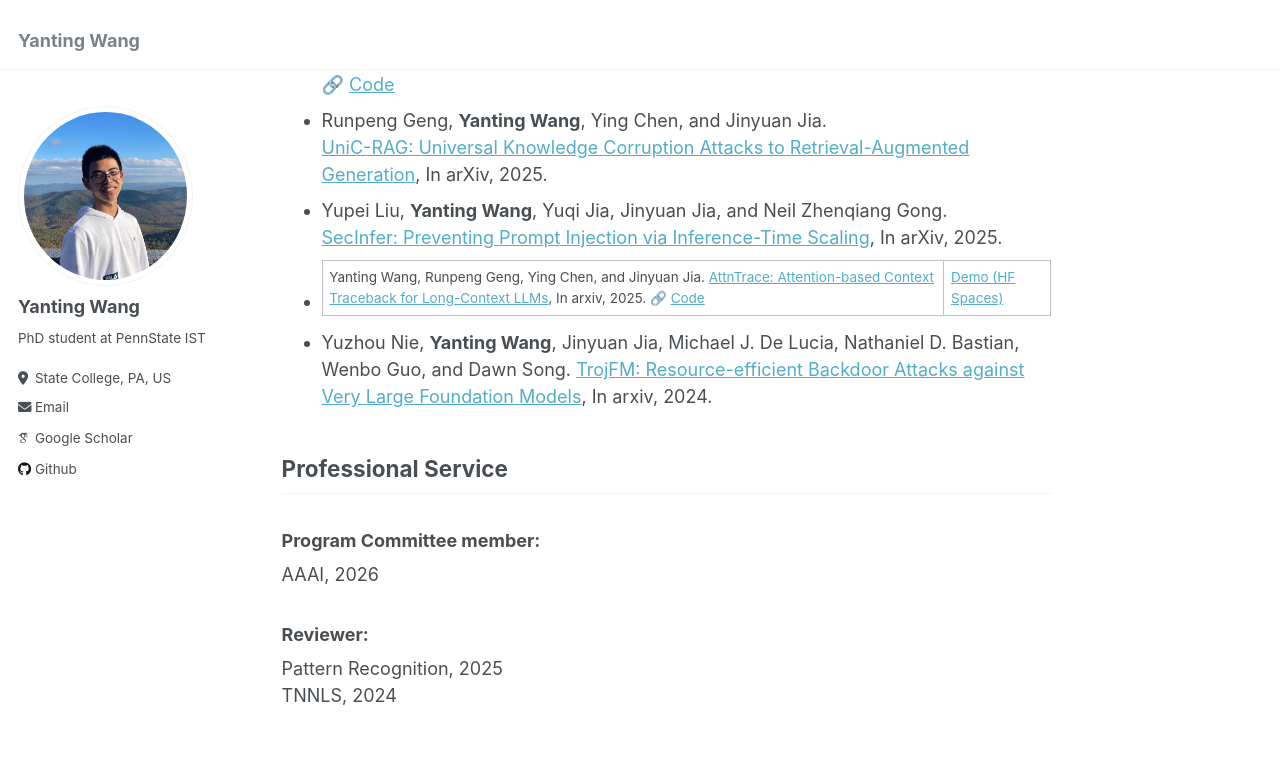
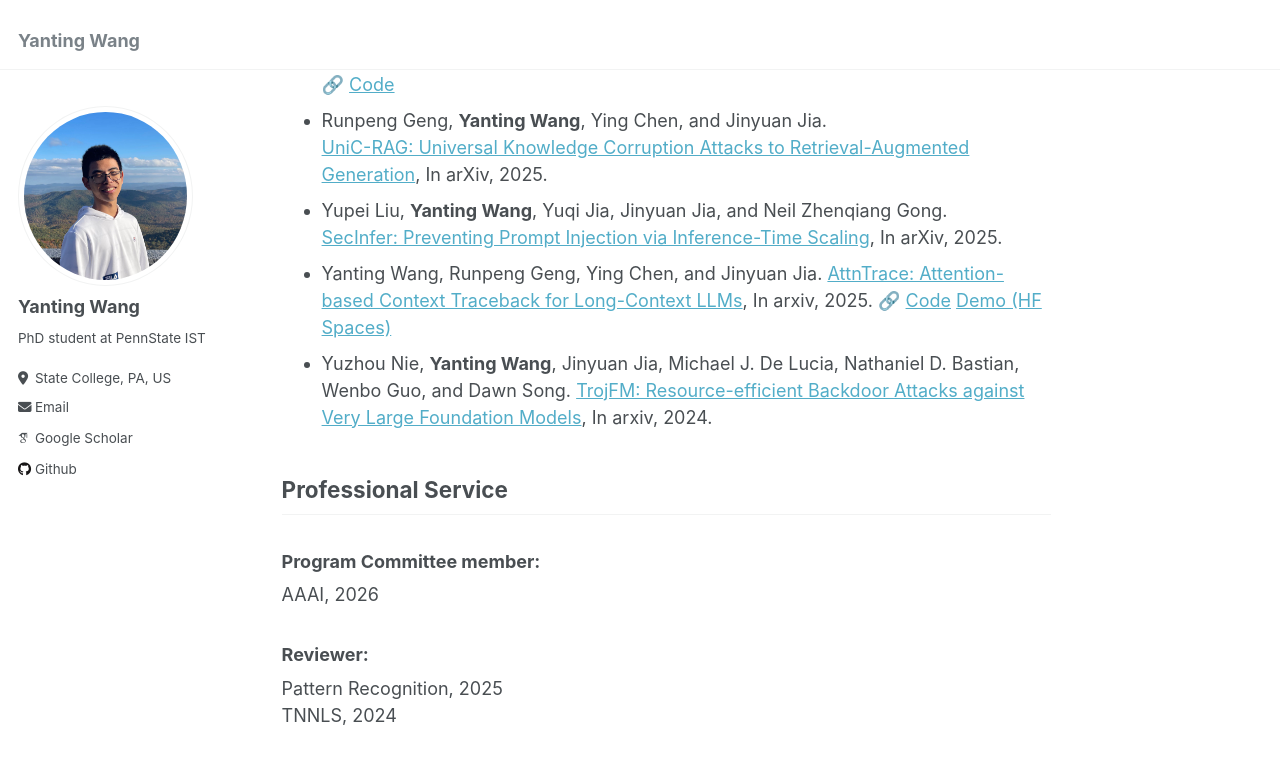
Before and after one commit to Wang-Yanting/Wang-Yanting.github.io, a Jekyll site: the page built from _pages/about.md, in a window 1280 px wide and 900 px high, scrolled down 959 px. Shown: the top 764 px of the window. Built offline with Jekyll 4.4.1, drawn with Linux system fonts in a browser that asks for light colours; some web fonts are replaced.

```diff
--- a/_pages/about.md
+++ b/_pages/about.md
@@ -30,7 +30,7 @@ I am currently a third-year PhD student at Pennsylvania State University. I am f
   [UniC-RAG: Universal Knowledge Corruption Attacks to Retrieval-Augmented Generation](https://arxiv.org/abs/2508.18652), In arXiv, 2025.
 * Yupei Liu, **Yanting Wang**, Yuqi Jia, Jinyuan Jia, and Neil Zhenqiang Gong.
   [SecInfer: Preventing Prompt Injection via Inference-Time Scaling](https://arxiv.org/abs/2509.24967), In arXiv, 2025.
-* Yanting Wang, Runpeng Geng, Ying Chen, and Jinyuan Jia. [AttnTrace: Attention-based Context Traceback for Long-Context LLMs](https://arxiv.org/html/2508.03793v1), In arxiv, 2025. 🔗 [Code](https://github.com/Wang-Yanting/AttnTrace) | [Demo (HF Spaces)](https://huggingface.co/spaces/SecureLLMSys/AttnTrace)
+* Yanting Wang, Runpeng Geng, Ying Chen, and Jinyuan Jia. [AttnTrace: Attention-based Context Traceback for Long-Context LLMs](https://arxiv.org/html/2508.03793v1), In arxiv, 2025. 🔗 [Code](https://github.com/Wang-Yanting/AttnTrace) [Demo (HF Spaces)](https://huggingface.co/spaces/SecureLLMSys/AttnTrace)
 * Yuzhou Nie, **Yanting Wang**, Jinyuan Jia, Michael J. De Lucia, Nathaniel D. Bastian, Wenbo Guo, and Dawn Song. [TrojFM: Resource-efficient Backdoor Attacks against Very Large Foundation Models](https://arxiv.org/abs/2405.16783), In arxiv, 2024.
 
 ## Professional Service
```
